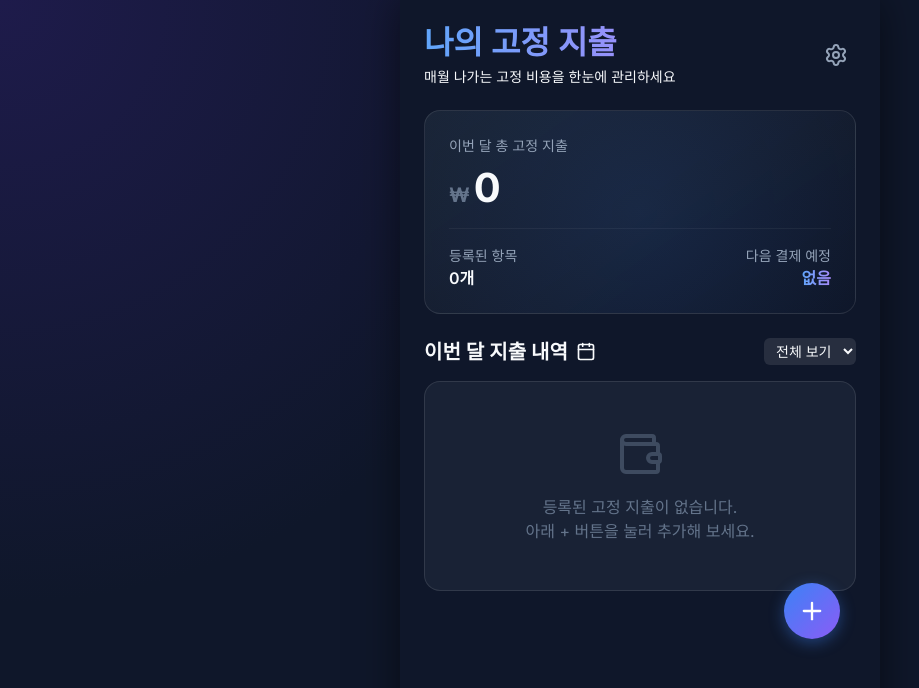
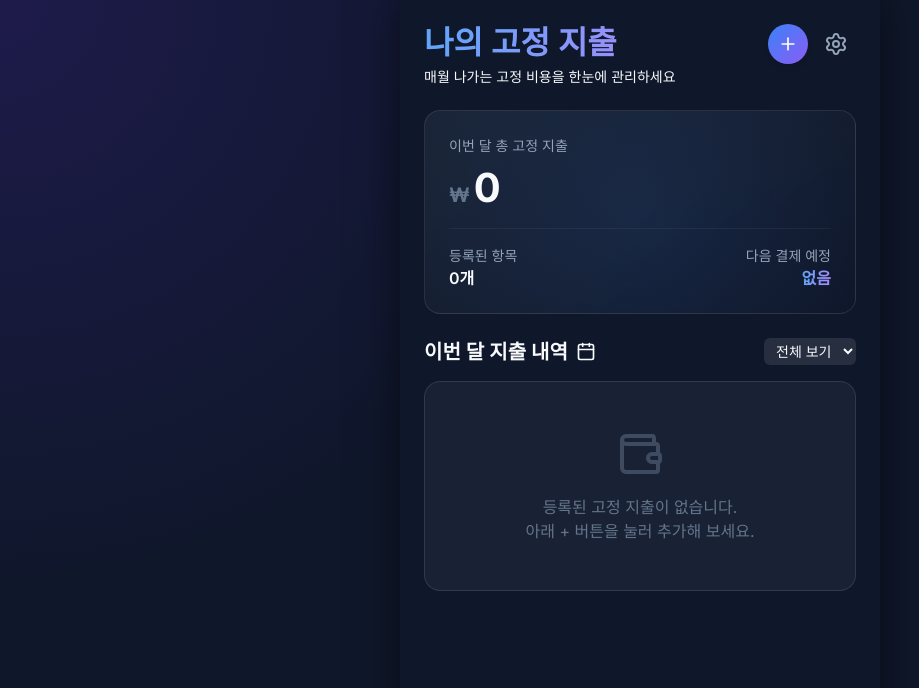
Before and after one commit to kendong18/FixedCosts, a React (Vite) app: page / in a window 1280 px wide. Shown: the top 688 px of the page, without its empty margins (0-919 px from the left). Built offline with nearby package versions, Linux system fonts and the light colour scheme.

Commit message:
style: 플러스 버튼을 하단 둥둥이(FAB)에서 상단 헤더로 이동

```diff
--- a/src/App.css
+++ b/src/App.css
@@ -139,39 +139,6 @@
   font-size: 1.125rem;
 }
 
-.fab {
-  position: fixed;
-  bottom: 2rem;
-  right: 50%;
-  transform: translateX(50%);
-  width: 3.5rem;
-  height: 3.5rem;
-  border-radius: var(--radius-full);
-  background: linear-gradient(135deg, var(--accent-primary), var(--accent-secondary));
-  color: white;
-  display: flex;
-  align-items: center;
-  justify-content: center;
-  box-shadow: 0 4px 15px rgba(59, 130, 246, 0.4);
-  border: none;
-  cursor: pointer;
-  z-index: 100;
-  transition: all var(--transition-fast);
-}
-
-.fab:active {
-  transform: translateX(50%) scale(0.9);
-}
-
-@media (min-width: 480px) {
-  .fab {
-    right: calc(50% - 200px);
-    transform: none;
-  }
-  .fab:active {
-    transform: scale(0.9);
-  }
-}
 
 /* Modal */
 .modal-overlay {
--- a/src/App.jsx
+++ b/src/App.jsx
@@ -116,14 +116,19 @@ function App() {
 
   return (
     <div className="app-container animate-fade-in">
-      <header style={{ display: 'flex', justifyContent: 'space-between', alignItems: 'center' }}>
+      <header style={{ display: 'flex', justifyContent: 'space-between', alignItems: 'flex-start' }}>
         <div>
           <h1 className="text-gradient">나의 고정 지출</h1>
           <p className="text-muted" style={{ fontSize: '0.875rem', marginTop: '0.25rem' }}>매월 나가는 고정 비용을 한눈에 관리하세요</p>
         </div>
-        <button className="btn-icon" style={{ background: 'transparent', border: 'none' }} onClick={() => setIsSettingsOpen(true)}>
-          <Settings size={24} color="var(--text-secondary)" />
-        </button>
+        <div style={{ display: 'flex', gap: '0.5rem', alignItems: 'center' }}>
+          <button className="btn-icon" style={{ background: 'linear-gradient(135deg, var(--accent-primary), var(--accent-secondary))', color: 'white', border: 'none', boxShadow: 'var(--shadow-md)' }} onClick={() => handleOpenModal()}>
+            <Plus size={20} />
+          </button>
+          <button className="btn-icon" style={{ background: 'transparent', border: 'none' }} onClick={() => setIsSettingsOpen(true)}>
+            <Settings size={24} color="var(--text-secondary)" />
+          </button>
+        </div>
       </header>
 
       <div className="dashboard-card glass-panel delay-1">
@@ -197,9 +202,7 @@ function App() {
         )}
       </div>
 
-      <button className="fab" onClick={() => handleOpenModal()}>
-        <Plus size={28} />
-      </button>
+
 
       {/* Modal Overlay */}
       {isModalOpen && (
```
